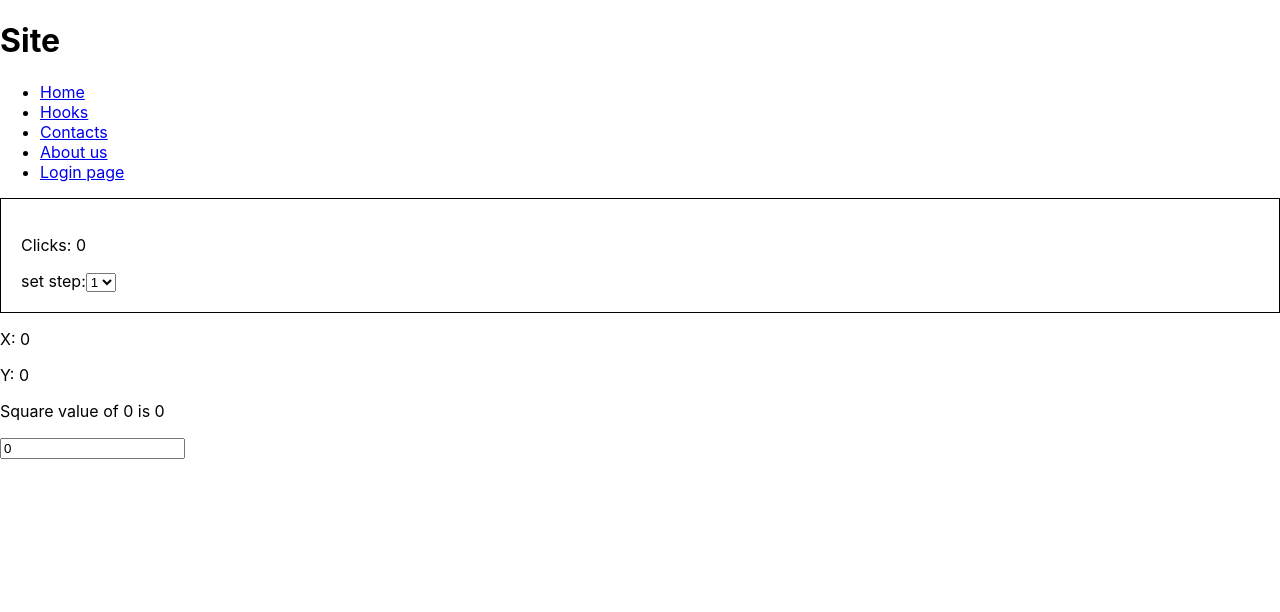
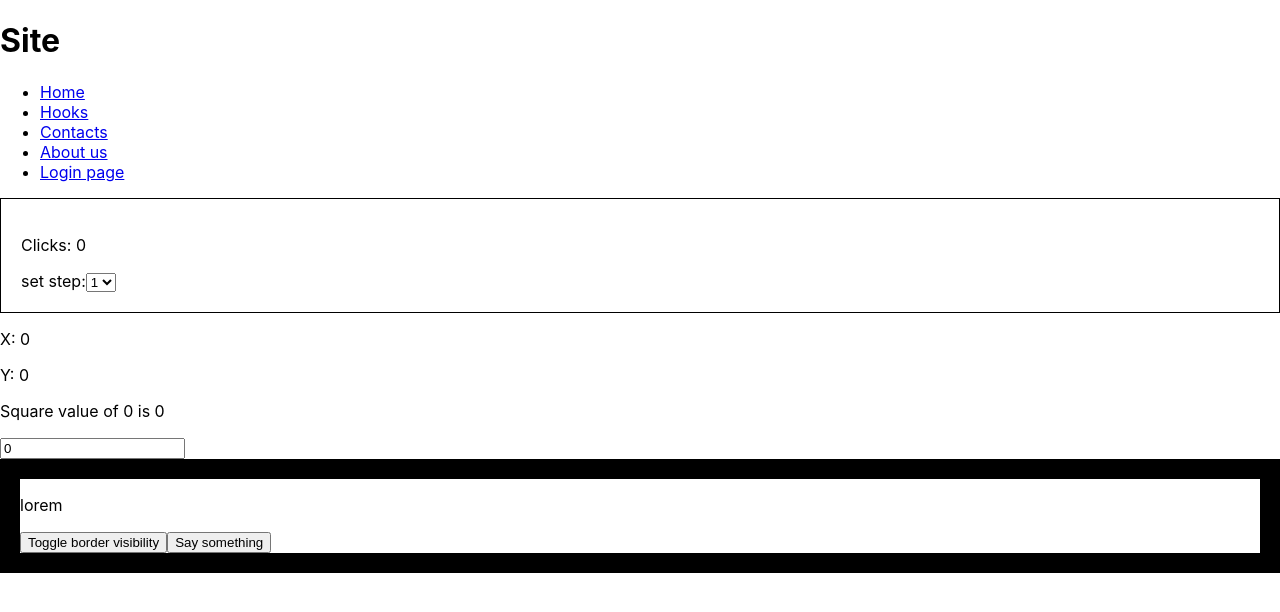
Before and after one commit to fc-fullstack-courses/pfe-2023-1-react-lessons, a React (Create React App) app: page /hooks in a window 1280 px wide. Shown: the top 612 px of the page. Built offline with nearby package versions, Linux system fonts and the light colour scheme.

Commit message:
Add another basic reducer example

```diff
--- /dev/null
+++ b/src/components/HardState/BasicReducerComponent.jsx
@@ -0,0 +1,49 @@
+import React, { useReducer } from 'react';
+
+const initialState = {
+  isBordered: true
+}
+
+function reducer (prevState, action) {
+
+  if(action === 'change border plz') {
+    const newState = {
+      isBordered: !prevState.isBordered
+    };
+
+    return newState;
+  } else if (action === 'say something') {
+    alert('Something');
+    return prevState;
+  } else {
+    return prevState;
+  }
+
+}
+
+const BasicReducerComponent = (props) => {
+
+  const [state, dispatch] = useReducer(reducer, initialState);
+
+  const divStyles = {
+    border: `20px solid ${state.isBordered ? 'black': 'transparent'}`
+  }
+
+  function handleClick () {
+    const action = 'change border plz';
+    dispatch(action);
+  }
+
+  function handleClick2 () {
+    const action = 'say something';
+    dispatch(action);
+  }
+
+  return <div style={divStyles}>
+    <p>lorem</p>
+    <button onClick={handleClick}>Toggle border visibility</button>
+    <button onClick={handleClick2}>Say something</button>
+  </div>;
+};
+
+export default BasicReducerComponent;
--- a/src/pages/HooksPage/index.jsx
+++ b/src/pages/HooksPage/index.jsx
@@ -2,6 +2,7 @@ import React, { useState, useEffect,useRef } from 'react';
 import Header from '../../components/Header';
 import { useCoords, useClicker } from '../../hooks';
 import HardState from '../../components/HardState';
+import BasicReducerComponent from '../../components/HardState/BasicReducerComponent';
 
 // тіло функціонального компоненту - аналог render () у класового
 // фетчі сетІнтервали, і інші побічні ефекти напряму тут не розміщувати
@@ -103,6 +104,7 @@ const HooksPage = () => {
         </label>
       </div>
       <HardState />
+      <BasicReducerComponent />
     </>
   );
 };
```
